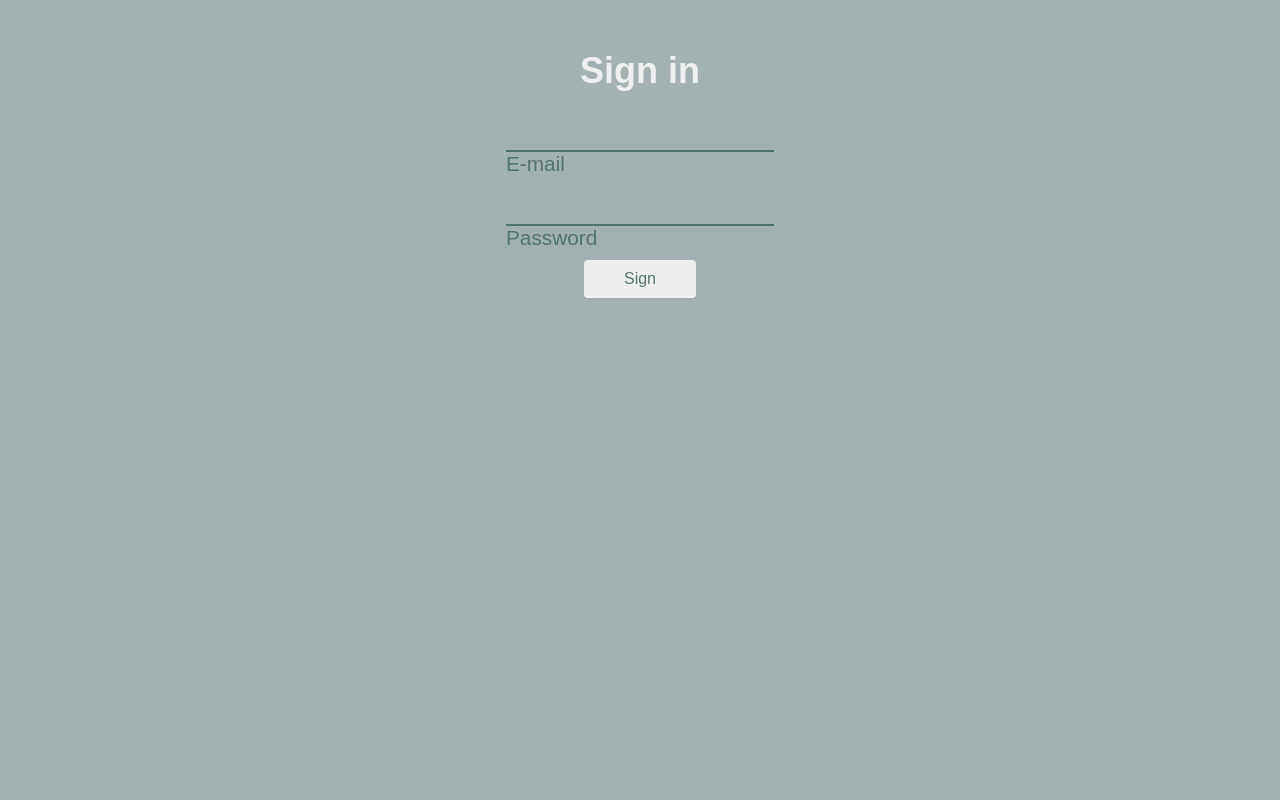
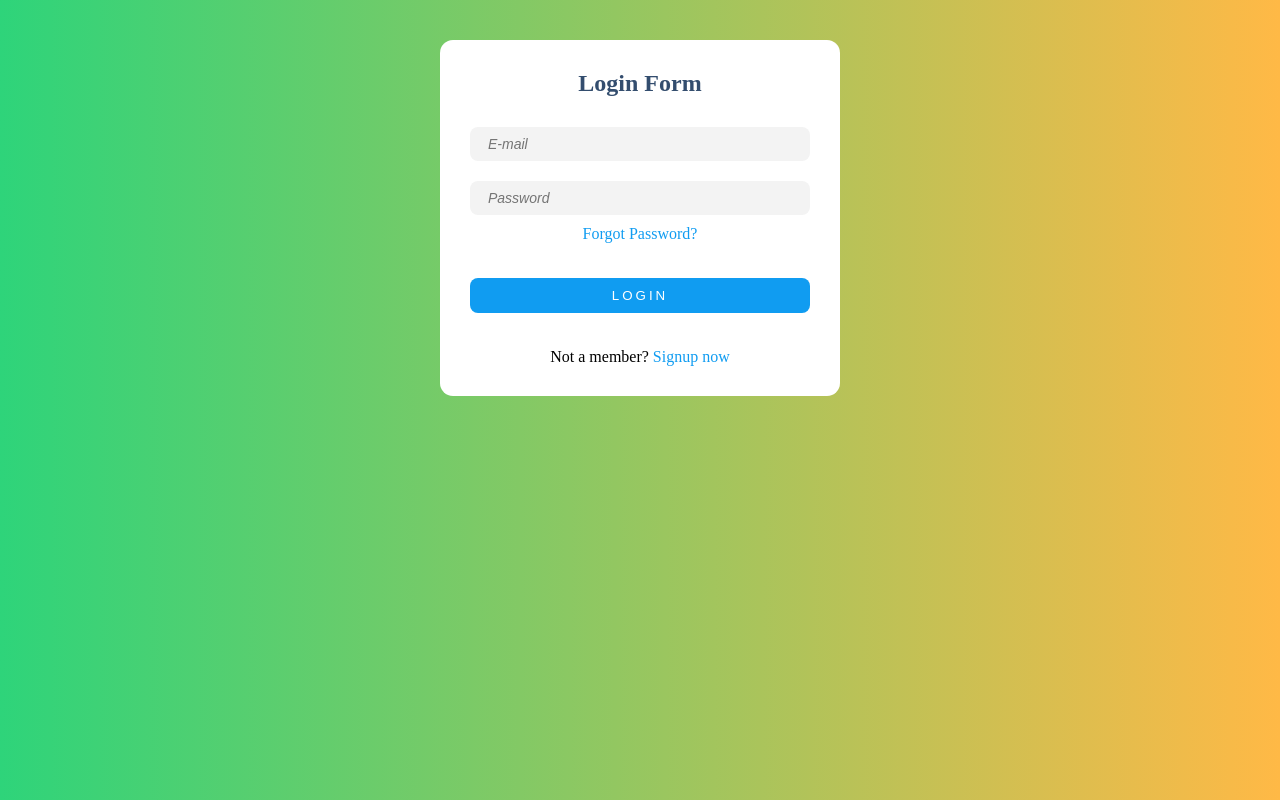
Before and after one commit to Victoria-Sirghii/dashboard, a React (Create React App) app: page / in a window 1280 px wide. Built offline with nearby package versions, Linux system fonts and the light colour scheme.

Commit message:
login style

```diff
--- a/src/components/LoginPage/Form.tsx
+++ b/src/components/LoginPage/Form.tsx
@@ -8,14 +8,16 @@ const Form: React.FC = () => {
 
   return (
     <div className="container">
-      <h2 className="title">Sign in</h2>
-      <form className="form__group field" onSubmit={submitHandler}>
-        <input type="email" className="form__field" placeholder="E-mail" name="email" id='email'/>
-        <label htmlFor="email" className="form__label">E-mail</label>
-        <input type="password" className="form__field" placeholder="Password" name="password" id='password'/>
-        <label htmlFor="password" className="form__label">Password</label>
-        <button className="btn">Sign</button>
-      </form>
+      <div className="box flex">
+        <h2 className="title">Login Form</h2>
+        <form className="form__group field flex" onSubmit={submitHandler}>
+          <input type="email" className="form__field" placeholder="E-mail" name="email" id='email'/>
+          <input type="password" className="form__field" placeholder="Password" name="password" id='password'/>
+          <a href="" className="link center">Forgot Password?</a>
+          <button className="btn">Login</button>
+          <p className="center">Not a member? <a href="" className="link">Signup now</a></p>
+        </form>
+      </div>
     </div>
   )
 }
--- a/src/styles/Styles-form.scss
+++ b/src/styles/Styles-form.scss
@@ -5,84 +5,88 @@
 }
 
 $white: #fff;
-$green: #50756a;
-$gray: rgb(239, 239, 239);
+$green: #2ed47a;
+$gray: rgb(180, 178, 178);
+$light-gray: rgb(243, 243, 243);
+$yellow: #ffb946;
+$dark-blue: #334d6e;
+$blue: #109cf1;
+$radius: 8px;
 
-body {
-  font-family: "Poppins", sans-serif;
+.container {
+  background-image: linear-gradient(to right, $green, $yellow);
+  position: fixed;
+  top: 0;
+  left: 0;
+  bottom: 0;
+  right: 0;
+  overflow: auto;
+}
+
+.box {
+  background-color: $white;
+  width: 400px;
+  padding: 30px;
+  border-radius: 13px;
+  margin: auto;
+  margin-top: 40px;
+}
+
+.flex {
   display: flex;
   flex-direction: column;
-  justify-content: center;
-  align-items: center;
-  font-size: 1.5rem;
-  background-color: #a3b1b3;
 }
 
 .title {
   text-align: center;
-  padding: 50px 0 10px 0;
-  color: $gray;
-}
-
-.form__group {
-  position: relative;
-  margin-top: 10px;
-  width: 100%;
+  margin-bottom: 20px;
+  color: $dark-blue;
 }
 
 .form__field {
-  font-family: inherit;
-  width: 100%;
-  border: 0;
-  border-bottom: 2px solid $green;
+  margin: 10px 0;
+  padding: 8px;
+  font-size: 16px;
+  border-radius: 8px;
   outline: 0;
-  font-size: 1.3rem;
-  color: $white;
-  padding: 7px 0;
-  background: transparent;
-  transition: border-color 0.2s;
-
-  &::placeholder {
-    color: transparent;
-  }
-
-  &:placeholder-shown ~ .form__label {
-    font-size: 1.3rem;
-    cursor: text;
-    top: 20px;
-  }
+  border: 0px solid $gray;
+  background-color: $light-gray;
 }
 
-.form__label {
-  top: 0;
-  display: block;
-  transition: 0.2s;
-  font-size: 1rem;
-  color: $green;
-  margin-bottom: 10px;
+.form__field:focus {
+  border: 1px solid $gray;
+  background-color: $white;
+  box-shadow: 0 0 5pt 2pt #e9e9e9;
+}
+.form__field::placeholder {
+  font-size: 14px;
+  padding: 10px;
+  font-style: italic;
 }
 
 .btn {
-  border: none;
-  border-radius: 4px;
-  padding: 10px 40px;
-  text-align: center;
-  font-size: 16px;
-  cursor: pointer;
-  margin: 20px;
-  align-self: center;
-  margin: auto;
-  display: block;
-  color: $green;
+  padding: 10px;
+  margin: 35px 0;
+  border-radius: $radius;
+  border: 0;
+  background-color: $blue;
+  color: $white;
+  text-transform: uppercase;
+  letter-spacing: 3px;
 }
 
 .btn:hover {
-  background-color: $green;
-  color: $white;
+  background-color: $dark-blue;
 }
 
-.flex {
-  display: flex;
-  align-content: center;
-  justify-content: center;
+.link {
+  text-decoration: none;
+  color: $blue;
 }
+.link:hover {
+  color: $dark-blue;
+}
+
+.center {
+  text-align: center;
+}
```
